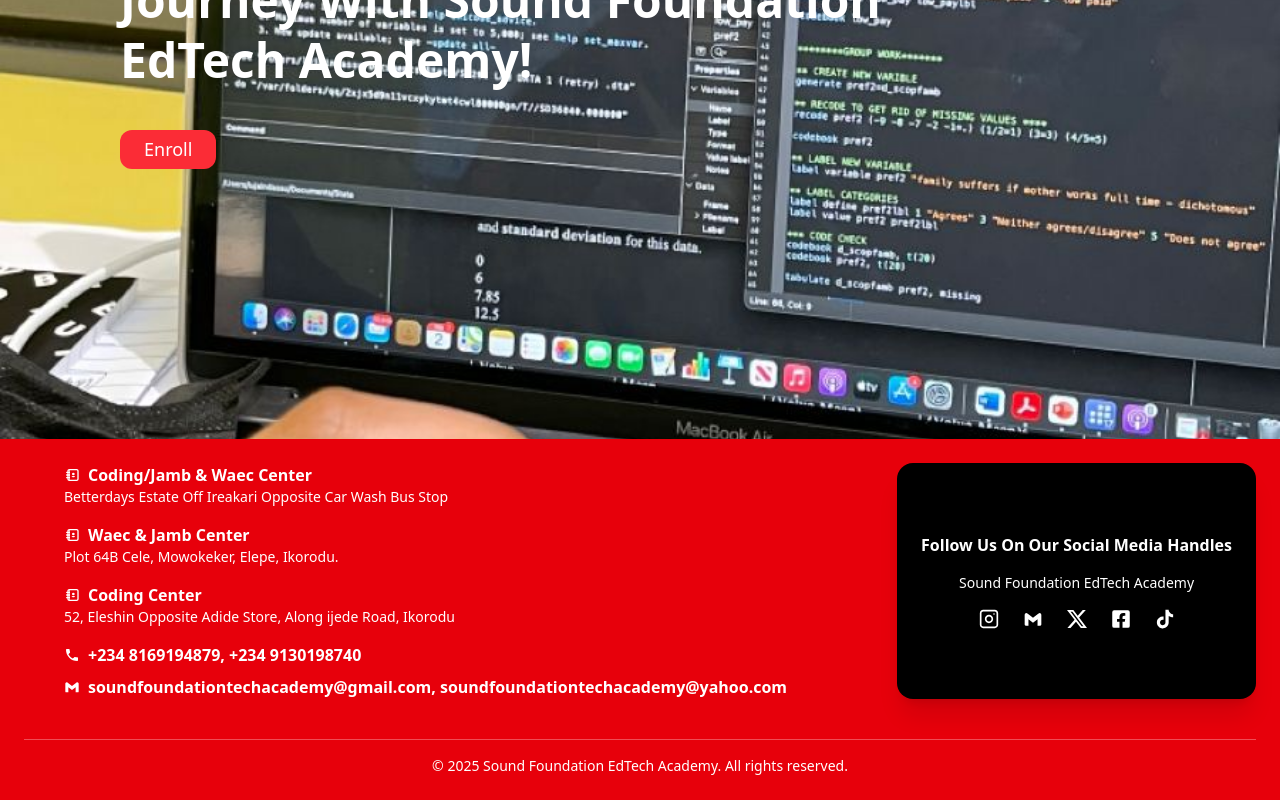
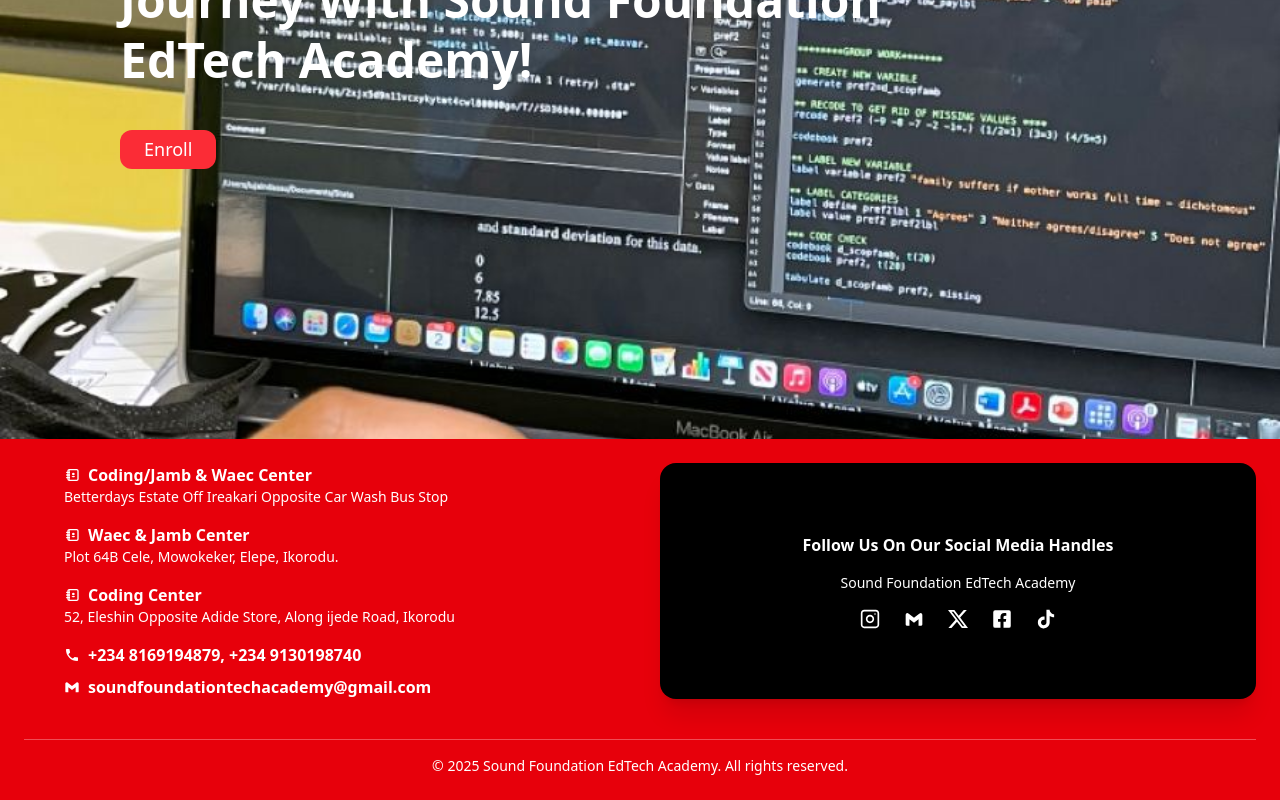
Before and after one commit to Cleve-keem/sfdt-frontend, a React (Vite) app: page / in a window 1280 px wide. Shown: the part 425-1225 px from the top of the page. Built offline with nearby package versions, Linux system fonts and the light colour scheme.

Commit message:
footer created

```diff
--- a/src/components/Footer.jsx
+++ b/src/components/Footer.jsx
@@ -23,7 +23,7 @@
   ];
   const phone = "+234 8169194879, +234 9130198740";
   const email =
-    "soundfoundationtechacademy@gmail.com,   soundfoundationtechacademy@yahoo.com";
+    "soundfoundationtechacademy@gmail.com";
 
   const socials = [
     {
@@ -47,7 +47,7 @@
 
   return (
     <footer className=" bg-red-600 text-white p-6 ">
-      <div className="md:justify-between w-full md:flex">
+      <div className=" max-w-7xl mx-auto grid md:grid-cols-2 gap-10">
         <div className="mx-10">
           <ul>
             {contact.map((cont, index) => (
@@ -71,7 +71,7 @@
             <h3 className="font-bold">{email}</h3>
           </div>
         </div>
-        <div className="bg-black rounded-2xl shadow-xl p-6 flex justify-center items-center flex-col gap-4">
+        <div className="bg-black rounded-2xl shadow-xl flex justify-center items-center flex-col gap-4">
           <span className="font-semibold">
             Follow Us On Our Social Media Handles
           </span>
```
